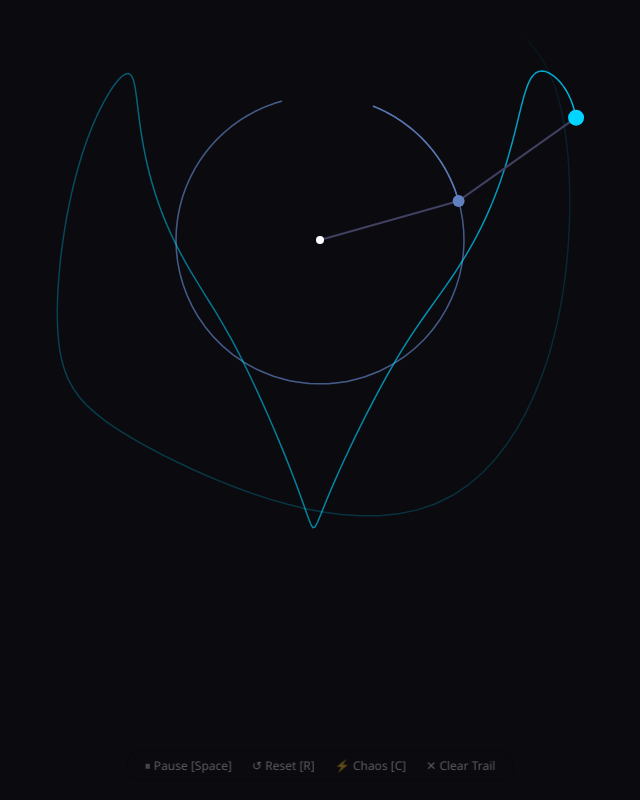
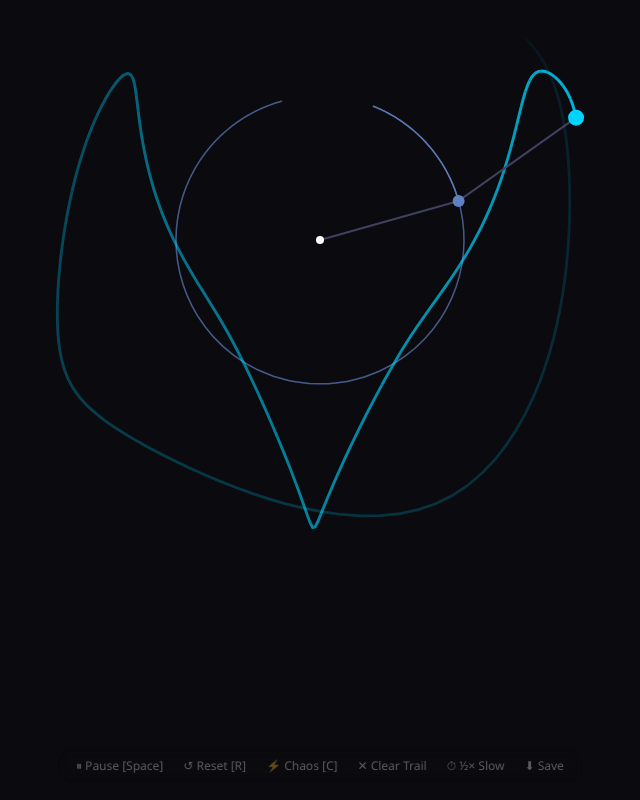
Before and after one commit to pseudonymzjt/Double-pendulum-visualizer, a plain HTML site: page index.html in a window 1280 px wide. Shown: the whole page, without its empty margins (320-960 px from the left). Drawn offline with Linux system fonts and the light colour scheme.

Commit message:
feat: Phase 5 — velocity-based line width, slow-motion, artwork export
- bob2 trail line width varies: fast→thin, slow→thick (0.8–3.0 px)
- Slow-motion toggle halves physics dt to 1/120 for 0.5× speed
- Save button merges both layers and downloads HiDPI PNG
- Two new buttons in controls bar: ⏱ Slow, ⬇ Save

Co-Authored-By: Claude Opus 4.8 <noreply@anthropic.com>

```diff
--- a/index.html
+++ b/index.html
@@ -14,6 +14,8 @@
         <button id="btn-reset">↺ Reset [R]</button>
         <button id="btn-chaos">⚡ Chaos [C]</button>
         <button id="btn-clear">✕ Clear Trail</button>
+        <button id="btn-slow">⏱ ½× Slow</button>
+        <button id="btn-save">⬇ Save</button>
     </div>
     <script src="script.js"></script>
 </body>
--- a/script.js
+++ b/script.js
@@ -39,6 +39,7 @@ function createPendulum(theta1, theta2, color1, color2, copyTrailsFrom) {
 const pendulums = [];
 let chaosMode = false;
 let paused = false;
+let slowMo = false;
 
 // Drag-to-set state (only active when paused)
 let dragTarget = null;   // 'bob1' | 'bob2' | null
@@ -156,7 +157,7 @@ function computeBobPositions(p) {
 
 /** Advance all active pendulums by one frame. */
 function stepPhysics() {
-    const dt = 1 / 60;
+    const dt = slowMo ? 1 / 120 : 1 / 60;
     const h = dt / SUB_STEPS;
 
     for (const p of pendulums) {
@@ -171,7 +172,11 @@ function stepPhysics() {
 
         p.trail1.push({ x: p.bob1X, y: p.bob1Y });
         if (p.trail1.length > TRAIL_LENGTH) p.trail1.shift();
-        p.trail2.push({ x: p.bob2X, y: p.bob2Y });
+
+        // Store speed with trail2 for velocity-based line width
+        const prev = p.trail2.length > 0 ? p.trail2[p.trail2.length - 1] : null;
+        const speed = prev ? Math.hypot(p.bob2X - prev.x, p.bob2Y - prev.y) : 0;
+        p.trail2.push({ x: p.bob2X, y: p.bob2Y, s: speed });
         if (p.trail2.length > TRAIL_LENGTH) p.trail2.shift();
     }
 }
@@ -221,9 +226,24 @@ function clearTrails() {
     }
 }
 
+function saveArtwork() {
+    const dpr = window.devicePixelRatio || 1;
+    const tmp = document.createElement('canvas');
+    tmp.width = cw * dpr;
+    tmp.height = ch * dpr;
+    const tc = tmp.getContext('2d');
+    tc.drawImage(canvasA, 0, 0);
+    tc.drawImage(canvasB, 0, 0);
+    const link = document.createElement('a');
+    link.download = 'double-pendulum-art.png';
+    link.href = tmp.toDataURL('image/png');
+    link.click();
+}
+
 function updateControls() {
     document.getElementById('btn-play').textContent = paused ? '▶ Play [Space]' : '⏸ Pause [Space]';
     document.getElementById('btn-chaos').textContent = chaosMode ? '⚡ Single [C]' : '⚡ Chaos [C]';
+    document.getElementById('btn-slow').textContent = slowMo ? '⏱ 1× Speed' : '⏱ ½× Slow';
 }
 
 // --- Button handlers --------------------------------------------
@@ -238,6 +258,13 @@ document.getElementById('btn-reset').addEventListener('click', resetSimulation);
 document.getElementById('btn-chaos').addEventListener('click', toggleChaos);
 
 document.getElementById('btn-clear').addEventListener('click', clearTrails);
+
+document.getElementById('btn-slow').addEventListener('click', () => {
+    slowMo = !slowMo;
+    updateControls();
+});
+
+document.getElementById('btn-save').addEventListener('click', saveArtwork);
 
 document.addEventListener('keydown', (e) => {
     if (e.key === ' ' || e.key === 'Spacebar') {
@@ -360,7 +387,7 @@ canvasB.addEventListener('touchend', () => {
 
 // --- Rendering --------------------------------------------------
 
-function drawTrail(trail, hexColor) {
+function drawTrail(trail, hexColor, velocityStyle) {
     const len = trail.length;
     if (len < 2) return;
 
@@ -379,13 +406,27 @@ function drawTrail(trail, hexColor) {
         const t = (batch + 1) / TRAIL_BATCHES;
         const alpha = 0.02 + t * 0.88;
 
+        // Velocity-based line width: fast → thin (0.8), slow → thick (3.0)
+        let lineW = 1.5;
+        if (velocityStyle) {
+            let sum = 0, count = 0;
+            for (let i = segStart; i <= segEnd; i++) {
+                if (trail[i].s !== undefined) { sum += trail[i].s; count++; }
+            }
+            if (count > 0) {
+                const avg = sum / count;
+                const norm = Math.min(avg / 150, 1);
+                lineW = 3.0 - norm * 2.2;
+            }
+        }
+
         ctxA.beginPath();
         ctxA.moveTo(trail[segStart].x, trail[segStart].y);
         for (let i = segStart + 1; i <= segEnd; i++) {
             ctxA.lineTo(trail[i].x, trail[i].y);
         }
         ctxA.strokeStyle = `rgba(${r}, ${g}, ${b}, ${alpha.toFixed(4)})`;
-        ctxA.lineWidth = 1.5;
+        ctxA.lineWidth = lineW;
         ctxA.stroke();
     }
 }
@@ -423,11 +464,11 @@ function drawPendulum(p) {
 }
 
 function draw() {
-    // Layer A — trails
+    // Layer A — trails (bob2 gets velocity-based line width)
     ctxA.clearRect(0, 0, cw, ch);
     for (const p of pendulums) {
-        drawTrail(p.trail1, p.color1);
-        drawTrail(p.trail2, p.color2);
+        drawTrail(p.trail1, p.color1, false);
+        drawTrail(p.trail2, p.color2, true);
     }
 
     // Layer B — pendulums (draw A first so B is on top)
```
Also changed, not shown: 2 other files.
